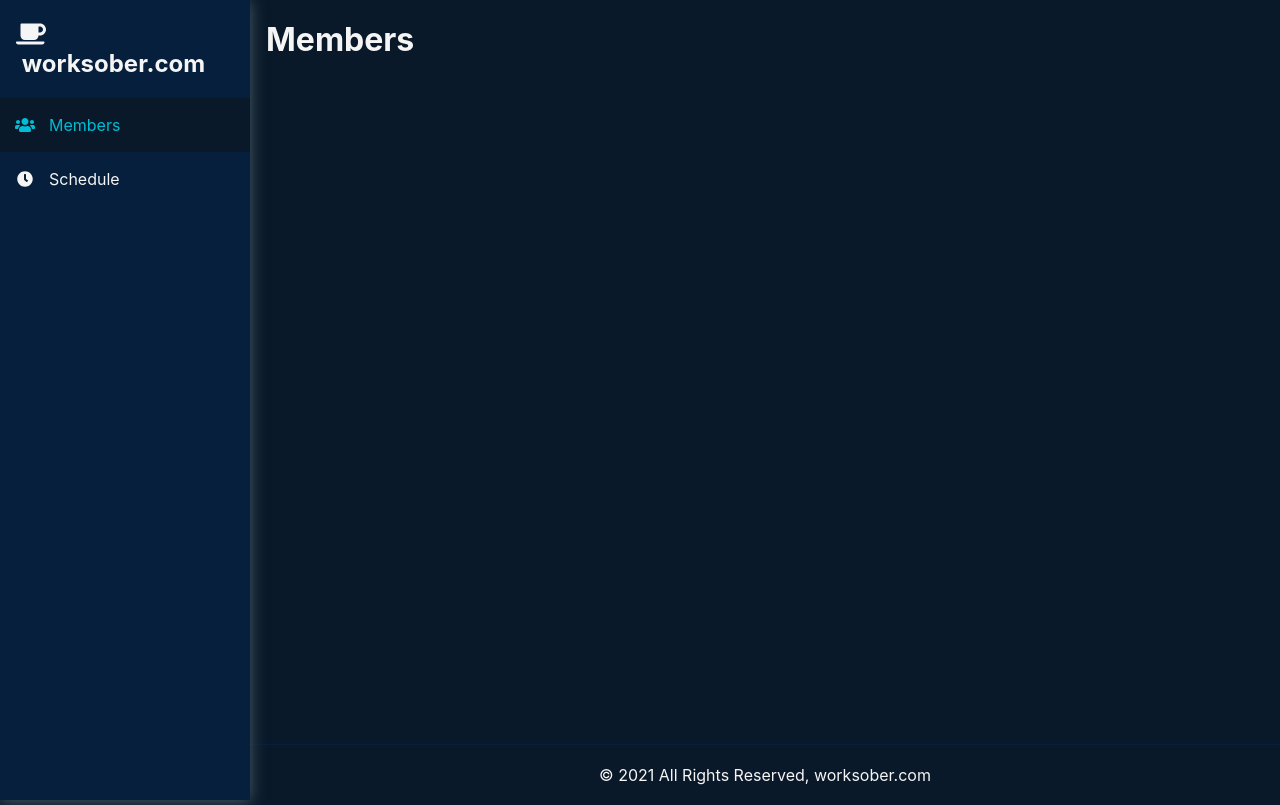
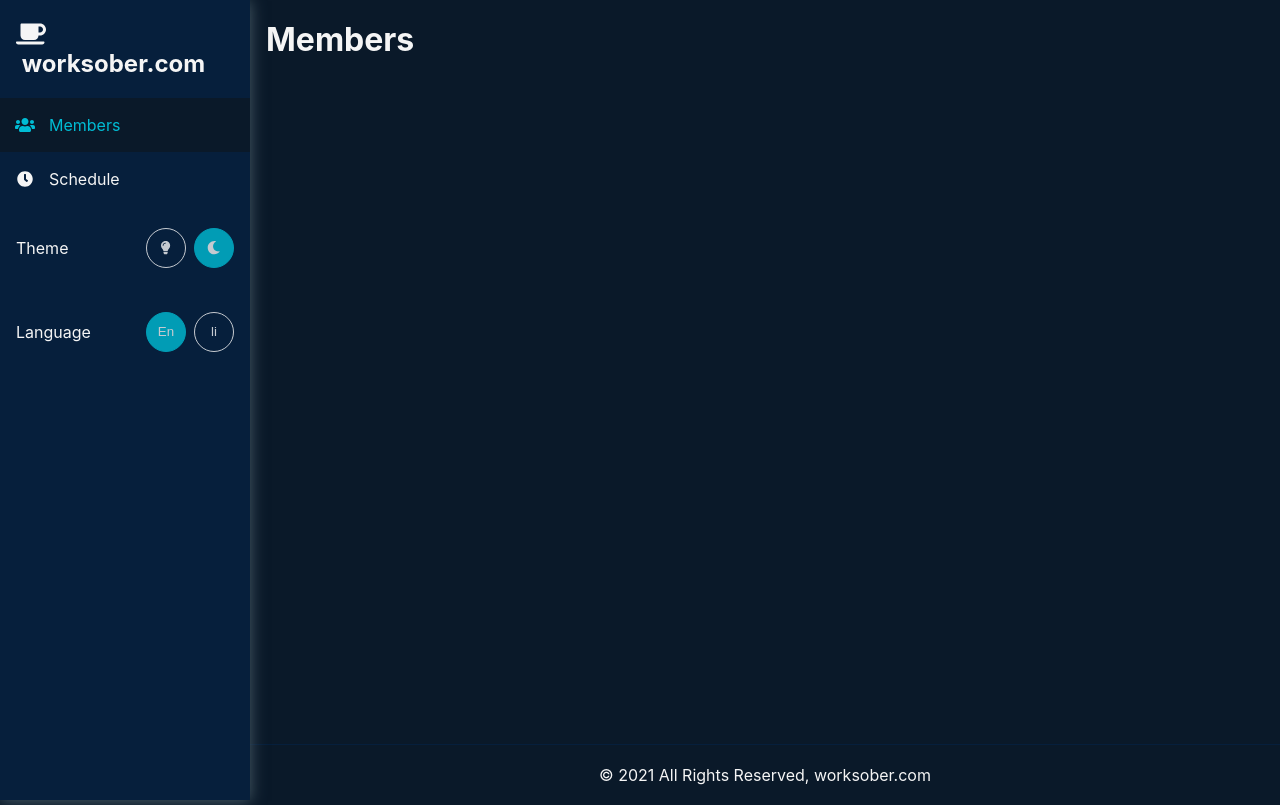
Before and after one commit to mp5maker/react-club-management, a React (Create React App) app in the folder frontend/: page / in a window 1280 px wide. Built offline with nearby package versions, Linux system fonts and the light colour scheme; no server answers.

Commit message:
feat: add language and themeing toggle in the sidebar

```diff
--- /dev/null
+++ b/frontend/src/components/button/button.scss
@@ -0,0 +1,11 @@
+button {
+  box-shadow: none;
+  padding: var(--medium);
+  cursor: pointer;
+  opacity: 0.8;
+  transition: all linear 0.25s;
+  &:hover {
+    opacity: 1;
+    transition: all linear 0.25s;
+  }
+}
--- /dev/null
+++ b/frontend/src/components/button/index.tsx
@@ -0,0 +1,39 @@
+import * as React from 'react'
+import { BUTTON_VARIANT, COLORS } from '../../constants/settings'
+import './button.scss'
+
+interface IButtonProps extends Partial<React.HTMLProps<HTMLButtonElement>> {
+  color?: COLORS
+  variant?: BUTTON_VARIANT
+}
+
+const Button: React.FC<IButtonProps> = ({
+  color = COLORS.PRIMARY,
+  variant = BUTTON_VARIANT.OUTLINED,
+  style,
+  ...otherProps
+}: any): JSX.Element => {
+
+  const props = {
+    style: {
+      ...(variant === BUTTON_VARIANT.OUTLINED ? {
+        backgroundColor: 'transparent',
+        border: `1px solid ${color}`,
+        color
+      }: {}),
+      ...(variant === BUTTON_VARIANT.CONTAINED ? {
+        backgroundColor: color,
+        border: `1px solid ${color}`,
+        color: `var(--text1)`
+      }: {}),
+      ...(style ? { style }: {})
+    },
+    ...otherProps
+  }
+
+  return (
+    <button {...props} />
+  )
+}
+
+export default Button
--- a/frontend/src/components/sidebar/index.tsx
+++ b/frontend/src/components/sidebar/index.tsx
@@ -1,22 +1,41 @@
-import { faClock, faCoffee, faUsers } from '@fortawesome/free-solid-svg-icons'
+import {
+  faClock,
+  faCoffee,
+  faLightbulb,
+  faMoon,
+  faUsers,
+} from '@fortawesome/free-solid-svg-icons'
 import { FontAwesomeIcon } from '@fortawesome/react-fontawesome'
+import get from 'lodash/get'
 import * as React from 'react'
 import { NavLink } from 'react-router-dom'
 import routes from '../../constants/routes'
 import {
+  BUTTON_VARIANT,
   COLORS,
+  LANGUAGE,
+  THEME,
   TYPOGRAPHY_COMPONENT,
   TYPOGRAPHY_VARIANT,
 } from '../../constants/settings'
 import useLanguage from '../../hooks/useLanguage'
+import useTheme from '../../hooks/useTheme'
 import Box from '../box'
+import Button from '../button'
 import Typography from '../typography'
 import './sidbar.scss'
 
 interface ISidebarProps {}
 
 const Sidebar: React.FC<ISidebarProps> = (): JSX.Element => {
-  const { t } = useLanguage()
+  const { t, language, changeLanguage } = useLanguage()
+  const { theme, changeTheme } = useTheme()
+
+  const handleLanguage = (event: React.MouseEvent<HTMLButtonElement>) =>
+    changeLanguage(get(event, 'target.value', LANGUAGE.ENGLISH))
+
+  const handleTheme = (event: React.MouseEvent<HTMLButtonElement>) =>
+    changeTheme(get(event, 'target.value', THEME.DARK))
 
   return (
     <>
@@ -49,6 +68,80 @@ const Sidebar: React.FC<ISidebarProps> = (): JSX.Element => {
               {t('SCHEDULE')}
             </NavLink>
           </Box>
+          <Box className="sidebar-item space-between">
+            <Box>
+              <Typography>{t('THEME')}</Typography>
+            </Box>
+            <Box className={'sidebar-item-option space-between'}>
+              <Button
+                value={THEME.LIGHT}
+                onClick={handleTheme}
+                className={'sidebar-icon circle-medium'}
+                variant={
+                  theme === THEME.LIGHT
+                    ? BUTTON_VARIANT.CONTAINED
+                    : BUTTON_VARIANT.OUTLINED
+                }
+                color={theme === THEME.LIGHT ? COLORS.SECONDARY : COLORS.TEXT_1}
+              >
+                <FontAwesomeIcon icon={faLightbulb} />
+              </Button>
+              <Button
+                value={THEME.DARK}
+                onClick={handleTheme}
+                className={'sidebar-icon circle-medium'}
+                variant={
+                  theme === THEME.DARK
+                    ? BUTTON_VARIANT.CONTAINED
+                    : BUTTON_VARIANT.OUTLINED
+                }
+                color={theme === THEME.DARK ? COLORS.SECONDARY : COLORS.TEXT_1}
+              >
+                <FontAwesomeIcon icon={faMoon} />
+              </Button>
+            </Box>
+          </Box>
+          <Box className="sidebar-item space-between">
+            <Box>
+              <Typography>{t('LANGUAGE')}</Typography>
+            </Box>
+            <Box className={'sidebar-item-option space-between'}>
+              <Button
+                value={LANGUAGE.ENGLISH}
+                onClick={handleLanguage}
+                className={'sidebar-icon circle-medium'}
+                variant={
+                  language === LANGUAGE.ENGLISH
+                    ? BUTTON_VARIANT.CONTAINED
+                    : BUTTON_VARIANT.OUTLINED
+                }
+                color={
+                  language === LANGUAGE.ENGLISH
+                    ? COLORS.SECONDARY
+                    : COLORS.TEXT_1
+                }
+              >
+                {t('ENGLISH').substring(0, 2)}
+              </Button>
+              <Button
+                value={LANGUAGE.LITHUANIAN}
+                onClick={handleLanguage}
+                className={'sidebar-icon circle-medium'}
+                variant={
+                  language === LANGUAGE.LITHUANIAN
+                    ? BUTTON_VARIANT.CONTAINED
+                    : BUTTON_VARIANT.OUTLINED
+                }
+                color={
+                  language === LANGUAGE.LITHUANIAN
+                    ? COLORS.SECONDARY
+                    : COLORS.TEXT_1
+                }
+              >
+                {t('LITHUANIAN').substring(0, 2)}
+              </Button>
+            </Box>
+          </Box>
         </Box>
         <Box className="sidebar-footer"></Box>
       </Box>
--- a/frontend/src/components/sidebar/sidbar.scss
+++ b/frontend/src/components/sidebar/sidbar.scss
@@ -1,3 +1,7 @@
+@mixin sidebar-item() {
+  padding: var(--medium) var(--medium);
+}
+
 .sidebar-container {
   width: 250px;
   position: fixed;
@@ -17,7 +21,7 @@
   .sidebar-content {
     .sidebar-item {
       a {
-        padding: var(--medium) var(--medium);
+        @include sidebar-item();
         text-decoration: none;
         display: flex;
         align-items: center;
@@ -46,6 +50,14 @@
           margin-right: var(--small);
         }
       }
+      > div {
+        @include sidebar-item();
+      }
+      .sidebar-item-option {
+        & > button {
+          margin-left: var(--small);
+        }
+      }
     }
   }
   .sidebar-footer {
--- a/frontend/src/components/typography/index.tsx
+++ b/frontend/src/components/typography/index.tsx
@@ -43,13 +43,13 @@ const Typography: React.FC<ITypographProps> = ({
     case TYPOGRAPHY_COMPONENT.H6:
       return <h6 {...props}>{children}</h6>
     case TYPOGRAPHY_COMPONENT.CITE:
-      return <cite {...props} />
+      return <cite {...props}>{children}</cite>
     case TYPOGRAPHY_COMPONENT.BLOCK_QUOTE:
-      return <blockquote {...props} />
+      return <blockquote {...props}>{children}</blockquote>
     case TYPOGRAPHY_COMPONENT.P:
-      return <p {...props} />
+      return <p {...props}>{children}</p>
     default:
-      return <p {...props} />
+      return <p {...props}>{children}</p>
   }
 }
 
--- a/frontend/src/constants/settings.tsx
+++ b/frontend/src/constants/settings.tsx
@@ -36,6 +36,11 @@ export enum BOX_VARIANT {
   CONTAINED = 'contained',
 }
 
+export enum BUTTON_VARIANT {
+  OUTLINED = 'outlined',
+  CONTAINED = 'contained',
+}
+
 export enum TYPOGRAPHY_VARIANT {
   H1 = '3rem',
   H2 = '2rem',
--- a/frontend/src/hooks/useLanguage.tsx
+++ b/frontend/src/hooks/useLanguage.tsx
@@ -7,7 +7,7 @@ import {
   selectLanguage,
 } from '../redux/persist/languageReducer'
 
-const useTheme = () => {
+const useLanguage = () => {
   const { t, i18n } = useTranslation()
   const language = useSelector(selectLanguage)
   const dispatch = useDispatch()
@@ -26,4 +26,4 @@ const useTheme = () => {
   return { t, i18n, language, changeLanguage }
 }
 
-export default useTheme
+export default useLanguage
--- a/frontend/src/index.scss
+++ b/frontend/src/index.scss
@@ -1,3 +1,29 @@
+$spacings: (
+  'space-between': space-between,
+  'flex-start': flex-start,
+  'flex-end': flex-end,
+  'center': center,
+);
+@each $name, $justifyContent in $spacings {
+  .#{$name} {
+    display: flex;
+    align-items: center;
+    justify-content: $justifyContent;
+  }
+}
+
+$radius: ("extra-small": 10px, "small": 20px, "medium": 40px, "large": 80px, "extra-large": 160px);
+@each $name, $size in $radius {
+  .circle-#{$name} {
+    display: block;
+    height: $size;
+    width: $size;
+    border-radius: $size /  2;
+    padding: 0;
+    @extend .center;
+  }
+}
+
 :root {
   --primaryLight: #9c27b0;
   --secondaryLight: #00bcd4;
@@ -11,7 +37,7 @@
   --text2Light: #9e9e9e;
   --boxShadowLight: 0 1px 15px 0 rgba(0, 0, 0, 0.12);
 
-  --primaryDark: #CE93D8;
+  --primaryDark: #ce93d8;
   --secondaryDark: #00bcd4;
   --infoDark: #2196f3;
   --successDark: #4caf50;
@@ -120,7 +146,7 @@ code {
   height: 100%;
 }
 
-[class$="-page-container"] {
+[class$='-page-container'] {
   height: calc(100vh - 60px);
   padding-top: var(--extraSmall);
   @media only screen and (min-width: 768px) {
--- a/frontend/src/locales/en.json
+++ b/frontend/src/locales/en.json
@@ -2,5 +2,9 @@
   "WORK_SOBER": "worksober.com",
   "MEMBERS": "Members",
   "SCHEDULE": "Schedule",
-  "ALL_RIGHTS_RESERVED": "All Rights Reserved"
+  "ALL_RIGHTS_RESERVED": "All Rights Reserved",
+  "THEME": "Theme",
+  "ENGLISH": "English",
+  "LITHUANIAN": "lietuvis",
+  "LANGUAGE": "Language"
 }
--- a/frontend/src/locales/lt.json
+++ b/frontend/src/locales/lt.json
@@ -2,5 +2,9 @@
   "WORK_SOBER": "worksober.com",
   "MEMBERS": "Nariai",
   "SCHEDULE": "Tvarkaraštis",
-  "ALL_RIGHTS_RESERVED": "Visos teisės saugomos"
+  "ALL_RIGHTS_RESERVED": "Visos teisės saugomos",
+  "THEME": "spalvų tema",
+  "ENGLISH": "English",
+  "LITHUANIAN": "lietuvis",
+  "LANGUAGE": "kalba"
 }
```
